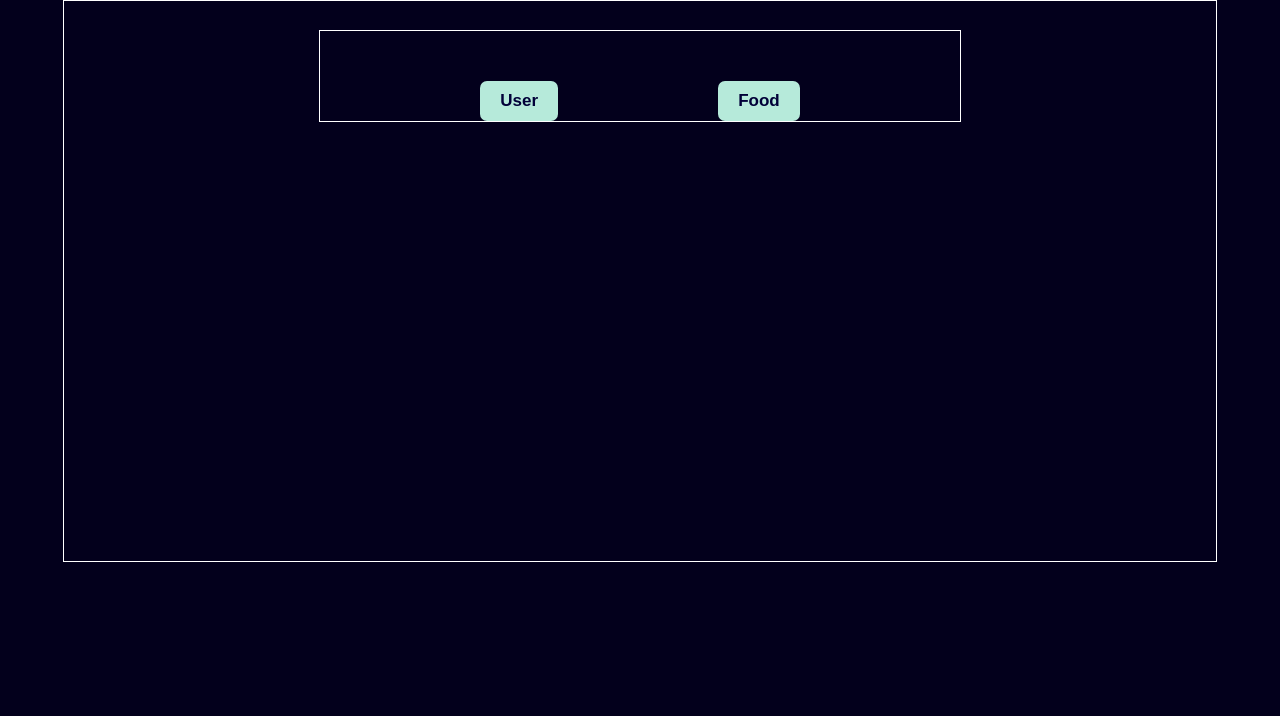
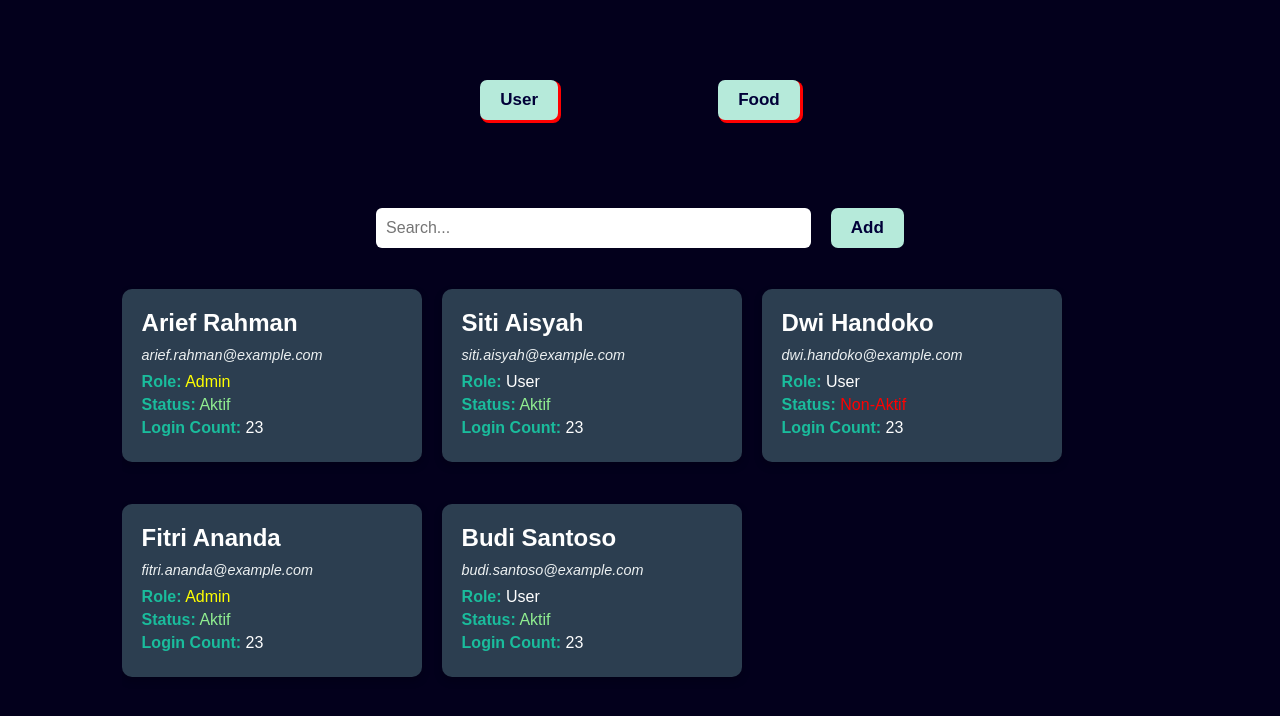
Before and after one commit to RadyaI/user-management, a React (Vite) app: page / in a window 1280 px wide. Shown: the top 716 px of the page. Built offline with nearby package versions, Linux system fonts and the light colour scheme.

Commit message:
Update: user card data

```diff
--- a/src/components/navbar.jsx
+++ b/src/components/navbar.jsx
@@ -17,8 +17,6 @@ export default function User() {
 
 
 const Menu = styled.div`
-
-border: 1px solid white;
 position: fixed;
 left: 50%;
 transform: translateX(-50%);
@@ -38,10 +36,12 @@ button {
     padding: 10px 20px;
     border-radius: 7px;
     font-size: 17px;
-    transition: all 500ms;
+    transition: all 200ms;
+    box-shadow: 2px 2px 0 1px red;
 }
 
 button:hover{
-    transform: scale(1.1);
+    box-shadow: none;
+    transform: translateY(2px);
 }
 `
--- a/src/db/user.json
+++ b/src/db/user.json
@@ -37,7 +37,7 @@
     "nama": "Fitri Ananda",
     "email": "fitri.ananda@example.com",
     "password": "hashed_password_4",
-    "role": "Editor",
+    "role": "Admin",
     "status": "Aktif",
     "tanggal_registrasi": "2025-01-04",
     "isLoggedIn": true,
--- a/src/user.jsx
+++ b/src/user.jsx
@@ -5,11 +5,35 @@ import userData from "./db/user.json"
 
 export default function User() {
 
+    function DisplayUser() {
+        const data = userData.map((i, no) =>
+            <div className="card" key={no}>
+                <h3>{i.nama}</h3>
+                <p className="email">{i.email}</p>
+                <p><strong>Role:</strong> <span style={{color: i.role == "Admin" ? "yellow" : ""}}>{i.role}</span></p>
+                <p><strong>Status:</strong> <span style={{color: i.status == "Aktif" ? "lightgreen" : "red"}}>{i.status}</span></p>
+                <p><strong>Login Count:</strong> 23</p>
+            </div>
+        )
+
+        return data
+    }
+
     return (
         <>
             <Navbar></Navbar>
             <Container>
-                <Content></Content>
+                <Content>
+                    <Wrapper>
+                        <div className="filter">
+                            <input type="text" placeholder="Search..." />
+                            <button>Add</button>
+                        </div>
+                        <div className="card-wrap">
+                            <DisplayUser></DisplayUser>
+                        </div>
+                    </Wrapper>
+                </Content>
             </Container>
         </>
     )
@@ -22,8 +46,100 @@ const Container = styled.div`
 `
 
 const Content = styled.div`
-    border: 1px solid white;
+    padding-top: 150px;
     margin: 0 auto;
     width: 90%;
     height: 70%;
+    display: flex;
+    justify-content: center;
+    align-items: center;
 `
+
+const Wrapper = styled.div`
+    width: 90%;
+    height: 90%;
+
+    .filter{
+        width: 100%;
+        height: 20%;
+        display: flex;
+        justify-content: center;
+        gap: 20px;
+        align-items: center;
+
+        input{
+            border: none;
+            outline: none;
+            padding: 5px 10px;
+            height: 30px;
+            width: 40%;
+            border-radius: 6px;
+            font-size: 16px;
+        }
+
+        button{
+            cursor: pointer;
+            background-color: #B6EADA;
+            color: #010038;
+            font-weight: bold;
+            border: none;
+            padding: 10px 20px;
+            border-radius: 7px;
+            font-size: 17px;
+            transition: all 200ms;
+        }
+    }
+
+    .card-wrap{
+        width: 100%;
+        height: 85%;
+        display: flex;
+        justify-content: flex-start;
+        align-items: center;
+        flex-wrap: wrap;
+        overflow: auto;
+    }
+
+    .card {
+        background-color: #2c3e50;
+        margin-right: 20px;
+        margin-bottom: 20px;
+        color: white;
+        width: 260px;
+        padding: 20px;
+        border-radius: 10px;
+        box-shadow: 0px 4px 8px rgba(0, 0, 0, 0.2);
+        font-family: 'Arial', sans-serif;
+    }
+
+    .card h3 {
+        margin: 0 0 10px 0;
+        font-size: 1.5rem;
+    }
+
+    .card .email {
+        margin-bottom: 10px;
+        color: #ecf0f1;
+        font-size: 0.9rem;
+        font-style: italic;
+    }
+
+    .card p {
+        margin: 5px 0;
+    }
+
+    .card p strong {
+        color: #1abc9c;
+    }
+
+
+    @media only screen and (max-width: 700px){
+        width: 100%;
+        height: 100%;
+
+        .card{
+            margin: 0 auto;
+            margin-bottom: 20px;
+        }
+    }
+`
```
